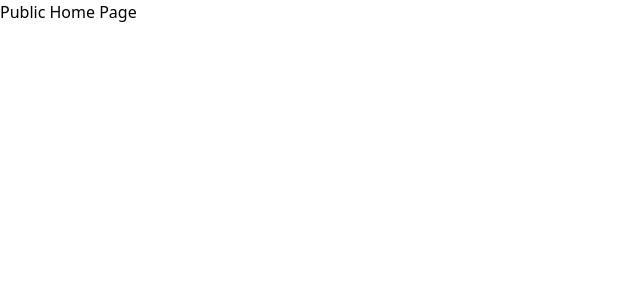
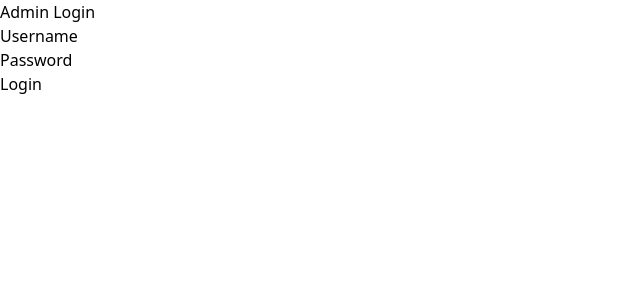
Before and after one commit to rohan1207/Yangad-s-Art, a React (Vite) app in the folder AdminPannel/: page / in a window 1280 px wide. Shown: the top 300 px of the page, without its empty margins (0-640 px from the left). Built offline with nearby package versions, Linux system fonts and the light colour scheme; no server answers.

Commit message:
first commit

```diff
--- a/AdminPannel/src/App.jsx
+++ b/AdminPannel/src/App.jsx
@@ -17,10 +17,10 @@ const App = () => (
   <Router>
     <Routes>
       {/* Public site */}
-      <Route path="/" element={<Home />} />
+      {/* <Route path="/" element={<Home />} /> */}
 
       {/* Admin auth */}
-      <Route path="/admin/login" element={<Login />} />
+      <Route path="/" element={<Login />} />
 
       {/* Admin protected routes */}
       <Route
--- a/AdminPannel/src/admin/RequireAuth.jsx
+++ b/AdminPannel/src/admin/RequireAuth.jsx
@@ -5,7 +5,7 @@ const RequireAuth = ({ children }) => {
   const token = localStorage.getItem('adminToken');
   const location = useLocation();
   if (!token) {
-    return <Navigate to="/admin/login" state={{ from: location }} replace />;
+    return <Navigate to="/" state={{ from: location }} replace />;
   }
   return children;
 };
--- a/AdminPannel/src/admin/pages/Login.jsx
+++ b/AdminPannel/src/admin/pages/Login.jsx
@@ -12,7 +12,7 @@ const Login = () => {
     e.preventDefault();
     setError('');
     try {
-      const data = await apiFetch('/admin/login', {
+      const data = await apiFetch('/api/admin/login', {
         method: 'POST',
         body: JSON.stringify({ username, password }),
       });
```
